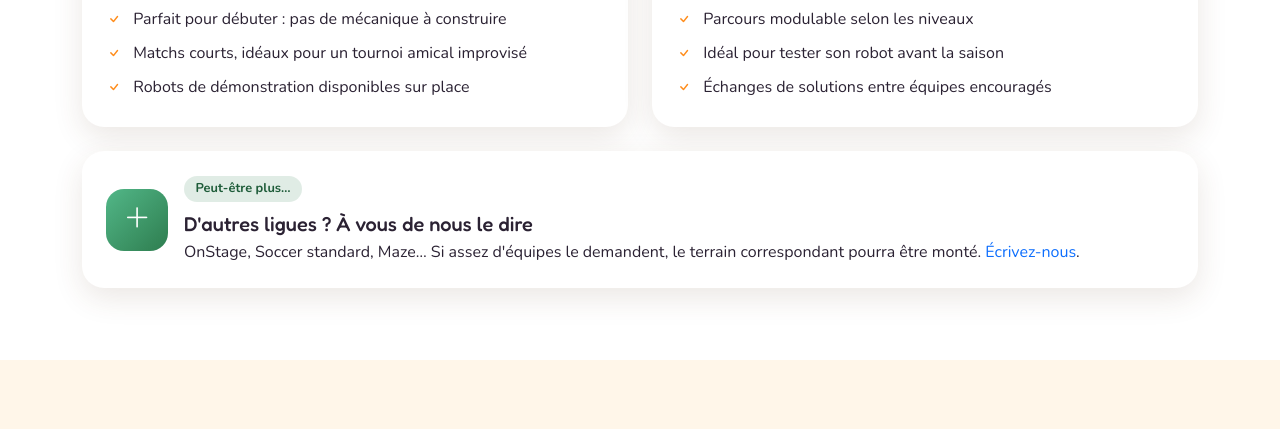
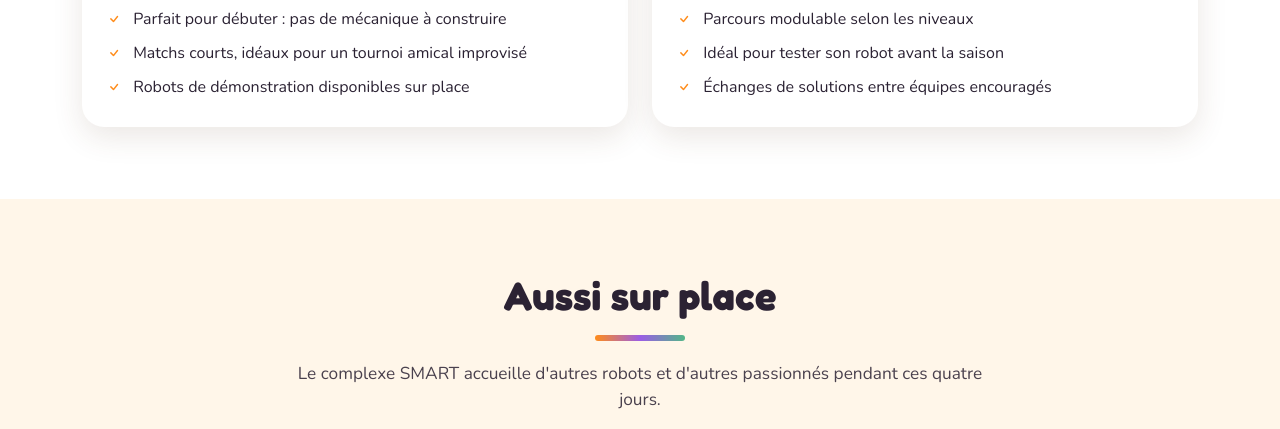
Before and after one commit to rcj-open-halloween/rcj-open-halloween.github.io, a plain HTML site: page index.html in a window 1280 px wide. Shown: the part 2393-2822 px from the top of the page. Drawn offline with nearby package versions, Linux system fonts and the light colour scheme.

Commit message:
Retire la carte « D'autres ligues ? À vous de nous le dire »
Co-Authored-By: Claude Opus 5.5 <noreply@anthropic.com>

```diff
--- a/index.html
+++ b/index.html
@@ -670,19 +670,6 @@
         </div>
       </div>
 
-      <div class="col-12">
-        <div class="fun-card p-4 d-flex flex-column flex-md-row align-items-md-center gap-3">
-          <div class="fun-icon bg-pitch mb-0 flex-shrink-0"><i class="bi bi-plus-lg"></i></div>
-          <div>
-            <span class="league-tag soon">Peut-être plus&hellip;</span>
-            <h3 class="h5 mb-1">D'autres ligues&nbsp;? À vous de nous le dire</h3>
-            <p class="mb-0">
-              OnStage, Soccer standard, Maze&hellip; Si assez d'équipes le demandent, le terrain
-              correspondant pourra être monté. <a href="mailto:gregoire.passault@u-bordeaux.fr?subject=Open%20d'Halloween%20RoboCupJunior%202026">Écrivez-nous</a>.
-            </p>
-          </div>
-        </div>
-      </div>
     </div>
   </div>
 </section>
```
